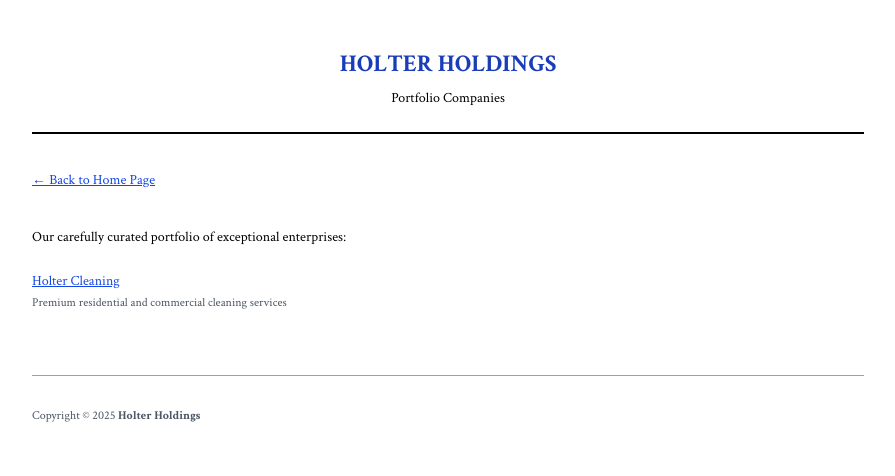
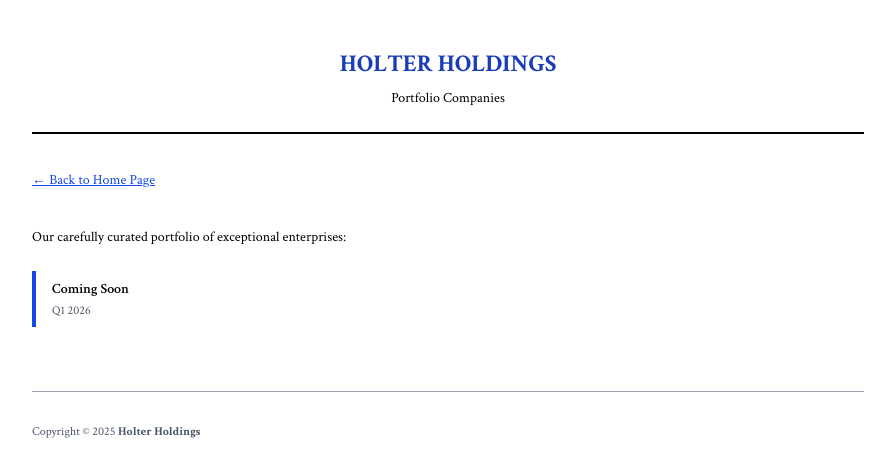
Before and after one commit to LeonardHolter/HolterHoldings, a Next.js app: page /portfolio in a window 1280 px wide. Shown: the top 476 px of the page, without its empty margins (192-1087 px from the left). Built offline with nearby package versions, Linux system fonts and the light colour scheme; a web font is replaced by a local one.

Commit message:
Update portfolio to show 'Coming Soon Q1 2026' message

```diff
--- a/src/app/portfolio/page.tsx
+++ b/src/app/portfolio/page.tsx
@@ -34,17 +34,12 @@
           </p>
 
           <div className="space-y-4">
-            <div>
-              <a
-                href="https://www.holtercleaning.com"
-                target="_blank"
-                rel="noopener noreferrer"
-                className="text-blue-700 underline hover:text-blue-900"
-              >
-                Holter Cleaning
-              </a>
+            <div className="border-l-4 border-blue-700 pl-4 py-2">
+              <p className="text-black font-semibold">
+                Coming Soon
+              </p>
               <p className="text-gray-600 text-xs mt-1">
-                Premium residential and commercial cleaning services
+                Q1 2026
               </p>
             </div>
           </div>
```
